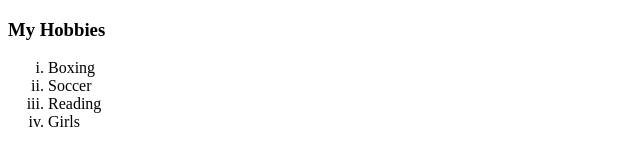
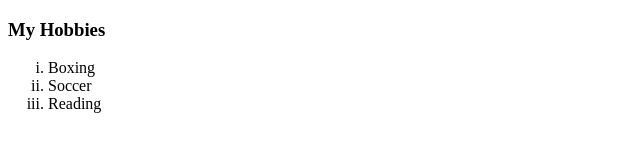
Before and after one commit to emilshu18/EmilSite, a plain HTML site: page hobbies.html in a window 1280 px wide. Shown: the full height of the page, 0-640 px from the left. Drawn offline with Linux system fonts and the light colour scheme.

Commit message:
Commit 2

```diff
--- a/hobbies.html
+++ b/hobbies.html
@@ -10,7 +10,6 @@
       <li>Boxing</li>
       <li>Soccer</li>
       <li>Reading</li>
-      <li>Girls</li>
     </ol>
   </body>
 </html>
```
